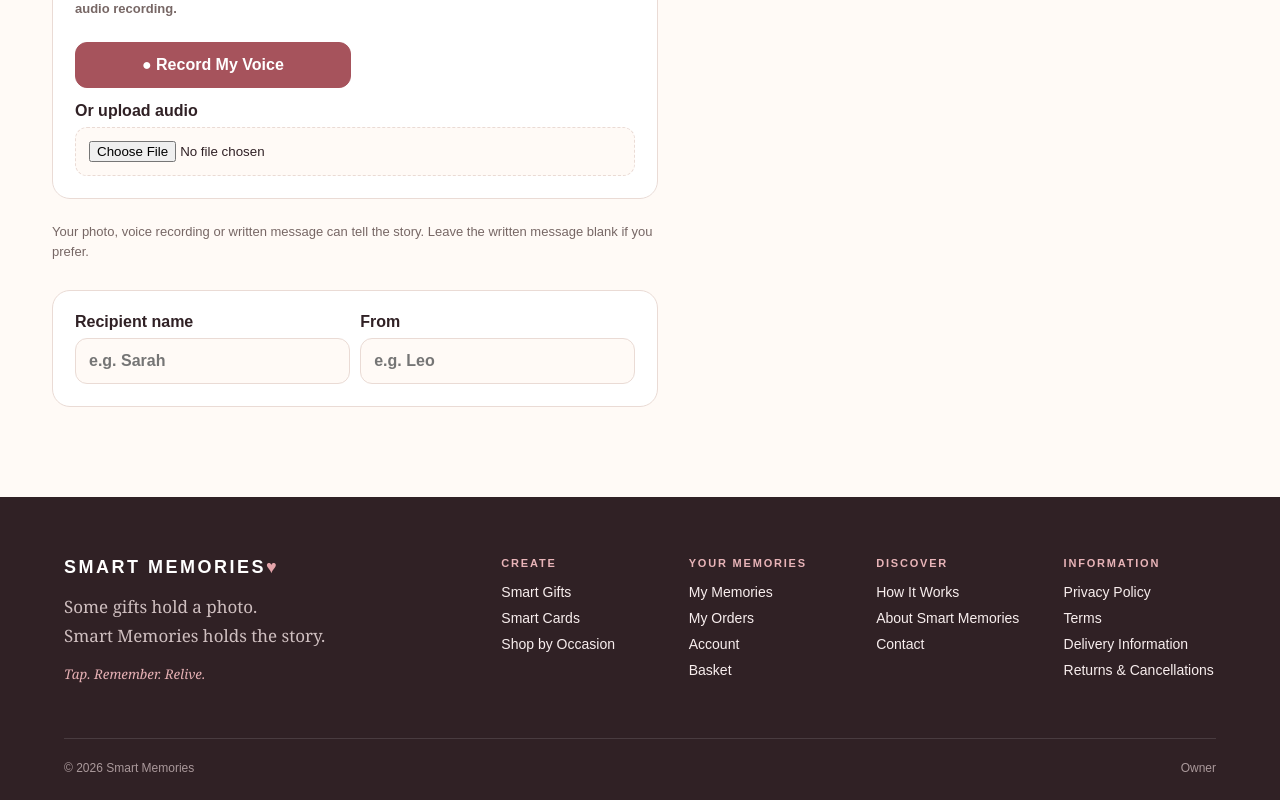
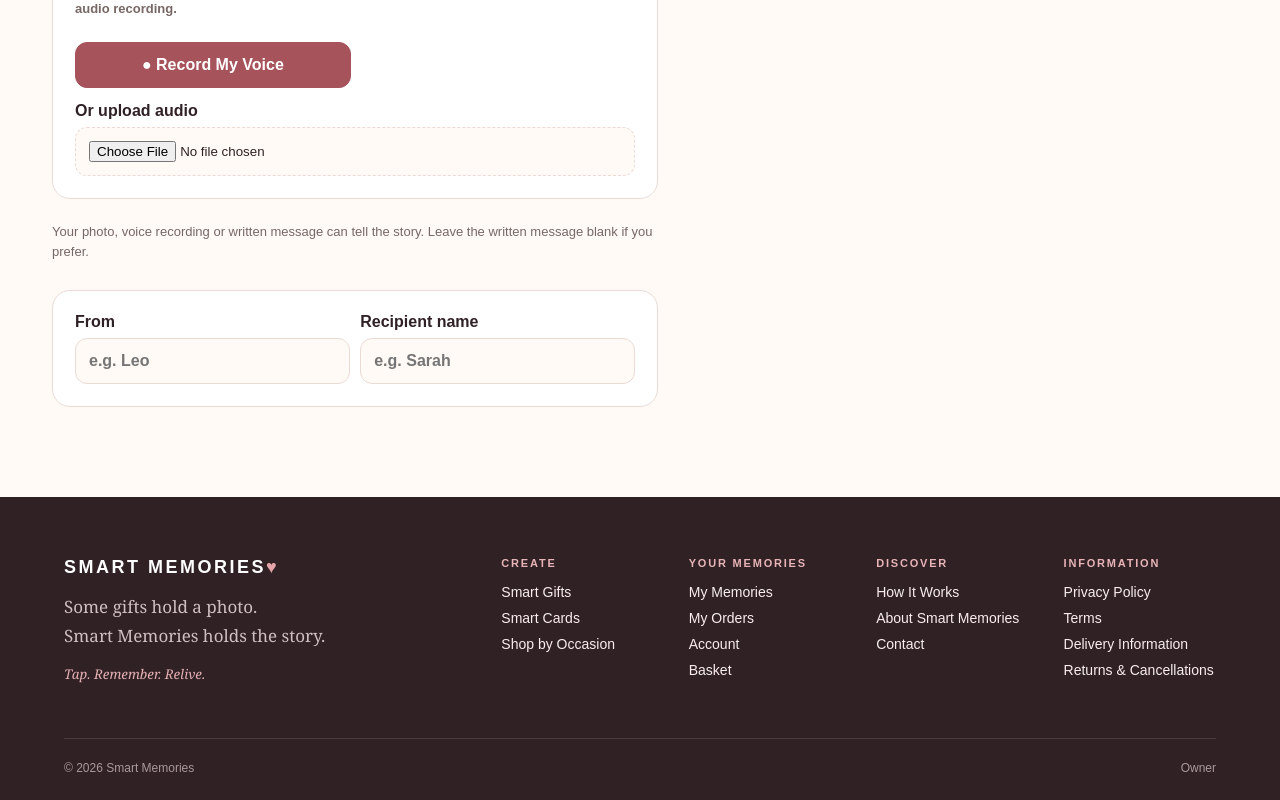
Before and after one commit to jorjuel/smart-memories, a Next.js app: page /shop/smart-photo-slate in a window 1280 px wide. Shown: the part 1403-2203 px from the top of the page. Built offline with nearby package versions, Linux system fonts and the light colour scheme.

Commit message:
Show From before Recipient name in all shared gift customisers

```diff
--- a/components/SlateSinglePageCustomiser.tsx
+++ b/components/SlateSinglePageCustomiser.tsx
@@ -372,8 +372,8 @@ export default function SlateSinglePageCustomiser({initialOccasion='',productSlu
     </fieldset>
     <p className="slateHelp">Your photo, voice recording or written message can tell the story. Leave the written message blank if you prefer.</p>
     <div className="slatePersonFields smWizardFields">
+     <label>From<input required aria-required="true" value={sender} placeholder="e.g. Leo" maxLength={100} onChange={e=>{setSender(e.target.value);setAdded(false);}}/></label>
      <label>Recipient name<input value={recipient} placeholder="e.g. Sarah" maxLength={100} onChange={e=>{setRecipient(e.target.value);setAdded(false);}}/></label>
-     <label>From<input required aria-required="true" value={sender} placeholder="e.g. Leo" maxLength={100} onChange={e=>{setSender(e.target.value);setAdded(false);}}/></label>
     </div>
    </div>
    <aside className="slateStudioPreview">
```
